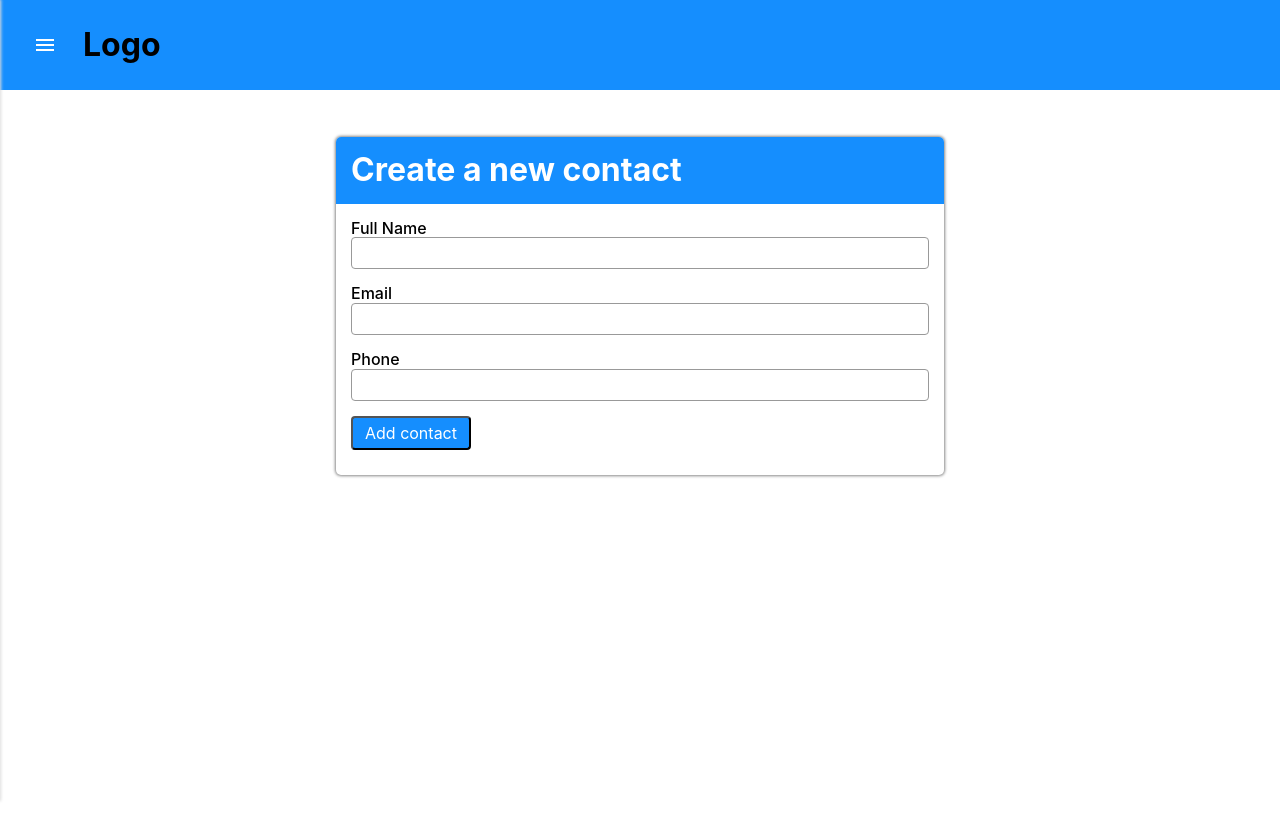
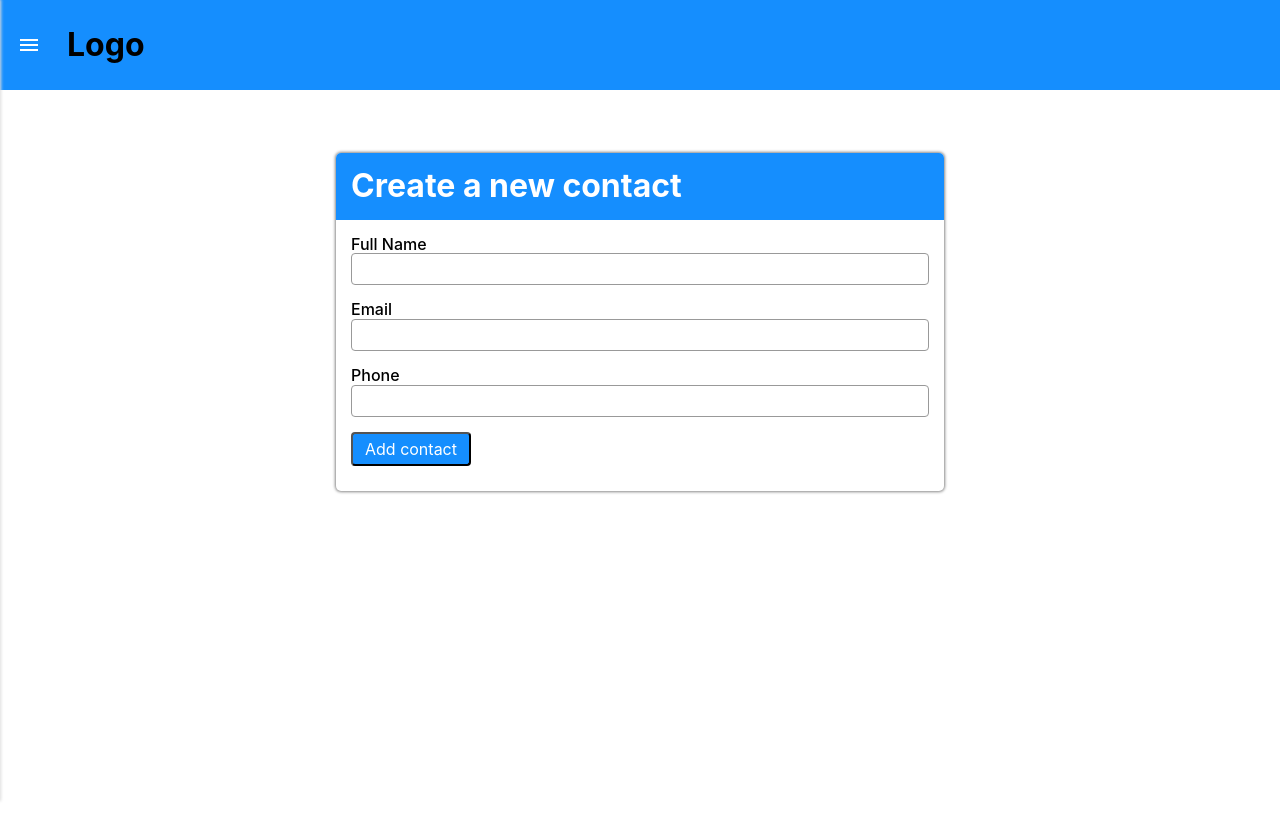
Before and after one commit to danielstephany/react-basic-ui, a React app: page / in a window 1280 px wide. Shown: the top 840 px of the page. Built offline with nearby package versions, Linux system fonts and the light colour scheme.

Commit message:
renamed the FlexRow component to Row

```diff
--- a/src/App.js
+++ b/src/App.js
@@ -4,7 +4,7 @@ import AddContactFrom from './containers/addContactForm/addContactForm.js';
 import MainSection from 'components/mainSection/mainSection.js';
 import Container from 'components/container/Container.js';
 import Col from 'components/col/Col.js';
-import FlexRow from 'components/flexRow/flexRow.js';
+import Row from 'components/row/Row.js';
 import CardList from './containers/cardList/cardList.js';
 import DrawerContainer from 'components/drawerContainer/DrawerContainer.js';
 import Drawer from 'components/drawer/drawer.js';
@@ -42,10 +42,10 @@ class App extends Component {
       <DrawerContainer>
         <AppHeader ref={(header) => { this.header = header } }>
           <Container noGutters >
-          <FlexRow>
+          <Row>
             <IconButton light disabled first onClick={() => { this.drawerToggle() }}><Menu /></IconButton>
             <Col xs="2"><h2>Logo</h2></Col>
-          </FlexRow>
+          </Row>
           </Container>
         </AppHeader>
         <Drawer transitionTime={250} maxWidth={400} slideFrom="left" preventBodyScroll={false} drawerToggle={this.drawerToggle} isOpen={this.state.drawerOpen}>
@@ -53,14 +53,14 @@ class App extends Component {
         </Drawer>
         <MainSection className="form-section">
           <Container>
-            <FlexRow>
+            <Row>
               <Col sm="12" md="6" offsetMd="3">
                 <AddContactFrom addContact={this.addContact} updatePendingCard={this.updatePendingCard} />
               </Col>
-            </FlexRow>
-            <FlexRow>
+            </Row>
+            <Row>
               <CardList cards={this.state.cardList} pendingCard={this.state.pendingCard} />
-            </FlexRow>
+            </Row>
           </Container>
         </MainSection>
       </DrawerContainer>
--- a/src/components/contact/contact.scss
+++ b/src/components/contact/contact.scss
@@ -3,7 +3,6 @@
 .contact {
     word-wrap: break-word;
     font-size: 14px;
-    margin: 10px 0;
     &--pending {
         color: #777;
         .block-title {
--- a/src/components/flexRow/flexRow.js
+++ /dev/null
@@ -1,21 +0,0 @@
-import React from 'react';
-import './flexRow.scss';
-import applyClassName from '../_utils/applyClassName/applyClassName.js';
-
-export default React.forwardRef( function flexRow(props, ref) {
-    const { className, children, alignItems, justifyContent, alignContent, spacing, gutters, ...others} = props
-    const alignItemsOpts = ['stretch', 'flex-start', 'flex-end', 'baseline', 'center'];
-    const justifyContentOpts = ['flex-end', 'center', 'space-between', 'space-around', 'space-evenly'];
-    const alignContentOpts = ['flex-start', 'flex-end', 'stretch', 'space-between', 'space-around'];
-    const spacingOpts = ['0', '1', '2', '3', '4', '5', '6', '7', '8', '9', '10'];
-    let flexRowClass = className ? `flex-row ${className}` : 'flex-row';
-
-    flexRowClass = applyClassName(flexRowClass, 'flex-row--align-items-', alignItems, alignItemsOpts);
-    flexRowClass = applyClassName(flexRowClass, 'flex-row--justify-content-', justifyContent, justifyContentOpts);
-    flexRowClass = applyClassName(flexRowClass, 'flex-row--align-content-', alignContent, alignContentOpts);
-    flexRowClass = applyClassName(flexRowClass, 'flex-row--spacing-', spacing, spacingOpts);
-
-    if (gutters === false) flexRowClass += " flex-row--no-gutter";
-
-    return <div className={flexRowClass} ref={ref} {...others}> {children} </div>
-});
--- a/src/components/mainSection/mainSection.scss
+++ b/src/components/mainSection/mainSection.scss
@@ -4,11 +4,11 @@
         max-width: 1000px;
         margin: 0 auto;
     }
-    .flex-row {
+    .rbui-row {
         margin-top: 46px;
         margin-bottom: 46px;
     }
-    div[class^="flex-col"] {
+    div[class^="rbui-col"] {
         margin-top: 16px;
         margin-bottom: 16px;
     }
--- /dev/null
+++ b/src/components/row/Row.js
@@ -0,0 +1,21 @@
+import React from 'react';
+import './row.scss';
+import applyClassName from '../_utils/applyClassName/applyClassName.js';
+
+export default React.forwardRef( function flexRow(props, ref) {
+    const { className, children, alignItems, justifyContent, alignContent, spacing, gutters, ...others} = props
+    const alignItemsOpts = ['stretch', 'flex-start', 'flex-end', 'baseline', 'center'];
+    const justifyContentOpts = ['flex-end', 'center', 'space-between', 'space-around', 'space-evenly'];
+    const alignContentOpts = ['flex-start', 'flex-end', 'center', 'stretch', 'space-between', 'space-around'];
+    const spacingOpts = ['0', '1', '2', '3', '4', '5', '6', '7', '8', '9', '10'];
+    let classes = className ? 'rbui-row ' + className : 'rbui-row';
+
+    classes = applyClassName(classes, 'rbui-row--align-items-', alignItems, alignItemsOpts);
+    classes = applyClassName(classes, 'rbui-row--justify-content-', justifyContent, justifyContentOpts);
+    classes = applyClassName(classes, 'rbui-row--align-content-', alignContent, alignContentOpts);
+    classes = applyClassName(classes, 'rbui-row--spacing-', spacing, spacingOpts);
+
+    if (gutters === false) classes += " rbui-row--no-gutter";
+
+    return <div className={classes} ref={ref} {...others}>{children}</div>
+});
--- a/src/components/flexRow/flexRow.scss
+++ b/src/components/row/row.scss
@@ -1,6 +1,6 @@
 @import "../_themeStyles/spacing.scss";
 
-.flex-row {
+.rbui-row {
     display: flex;
     flex-wrap: wrap;
     justify-content: flex-start;
@@ -11,7 +11,7 @@
         margin-left: 0;
         margin-right: 0;
     }
-    &--align-items-streach {
+    &--align-items-stretch {
         align-items: stretch;
     }
     &--align-items-flex-start {
```
Also changed, not shown: 2 other files (tests, documents, lock files or other folders).
